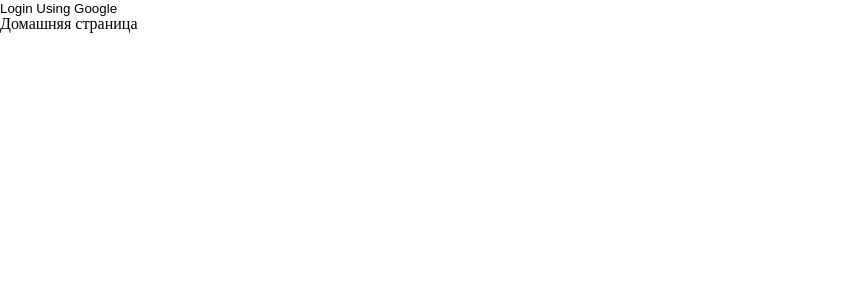
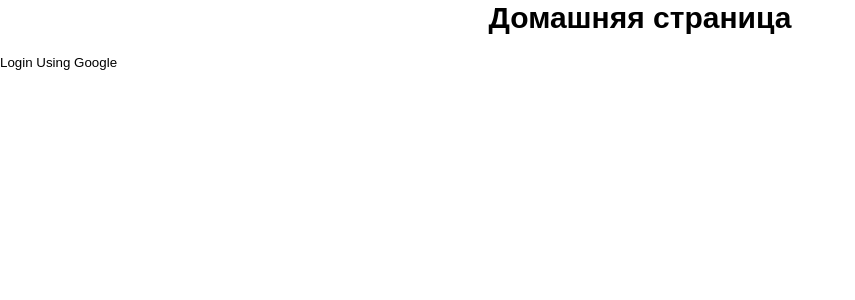
Before and after one commit to cookies-with-tea/trading-floor, a Vue app: page / in a window 1280 px wide. Shown: the top 300 px of the page, without its empty margins (0-855 px from the left). Built offline with nearby package versions, Linux system fonts and the light colour scheme; no server answers; what vue3-google-login would draw is missing.

Commit message:
update(): refactor

```diff
--- a/src/App.vue
+++ b/src/App.vue
@@ -1,8 +1,5 @@
 <template>
-  <google-auth />
   <router-view />
 </template>
 
-<script lang="ts" setup>
-import GoogleAuth from '@/components/widgets/GoogleAuth.vue';
-</script>
+<script lang="ts" setup></script>
--- a/src/components/widgets/GoogleAuth.vue
+++ b/src/components/widgets/GoogleAuth.vue
@@ -1,5 +1,5 @@
 <template>
-  <button @click="login">Login Using Google</button>
+  <button @click="handleUserGoogleAuthorization">Login Using Google</button>
 </template>
 
 <script lang="ts" setup>
@@ -9,7 +9,7 @@ import { useAuthStore } from '@/stores/authStore';
 
 const authStore = useAuthStore();
 
-const login = async () => {
+const handleUserGoogleAuthorization = async () => {
   const googleData = await googleAuthCodeLogin();
   const [error, data] = await authApi.authGoogleUser(googleData.code);
 
--- a/src/layouts/AuthorizationLayout.vue
+++ b/src/layouts/AuthorizationLayout.vue
@@ -3,3 +3,16 @@
     <router-view />
   </div>
 </template>
+
+<style scoped>
+.auth-layout {
+  min-height: 100vh;
+  max-width: 400px;
+  display: flex;
+  flex-direction: column;
+  justify-content: space-around;
+  border-radius: 20px;
+  padding: 20px;
+  margin: 0 auto;
+}
+</style>
--- a/src/pages/HomePage.vue
+++ b/src/pages/HomePage.vue
@@ -1,5 +1,10 @@
 <template>
   <div class="home-page">
-    <div class="container"> Домашняя страница </div>
+    <h1 class="container ta-c mb-18"> Домашняя страница </h1>
+    <google-auth />
   </div>
 </template>
+
+<script lang="ts" setup>
+import GoogleAuth from '@/components/widgets/GoogleAuth.vue';
+</script>
--- a/src/styles/base.scss
+++ b/src/styles/base.scss
@@ -18,28 +18,10 @@ body {
   margin: 0 auto;
 }
 
-.form-body {
+.form {
   &__title {
     margin-bottom: 30px;
   }
-}
-
-.auth-layout {
-  min-height: 100vh;
-  max-width: 400px;
-  display: flex;
-  flex-direction: column;
-  justify-content: space-around;
-  border-radius: 20px;
-  padding: 20px;
-  margin: 0 auto;
-
-
-}
-
-.auth-form-title {
-  font-size: 2.5rem;
-  text-align: center;
 }
 
 .h1,
--- a/src/types/authFormTypes.ts
+++ b/src/types/authFormTypes.ts
@@ -5,8 +5,8 @@ export type LoginFormType = {
 
 export type RegisterFormType = {
   email: string;
-  first_name: string;
-  last_name?: string;
+  firstName: string;
+  lastName?: string;
   password: string;
-  room_number: number | null;
+  roomNumber: number | null;
 };
```
Also changed, not shown: src/api/auth/auth.types.ts (+4 -4 lines).
